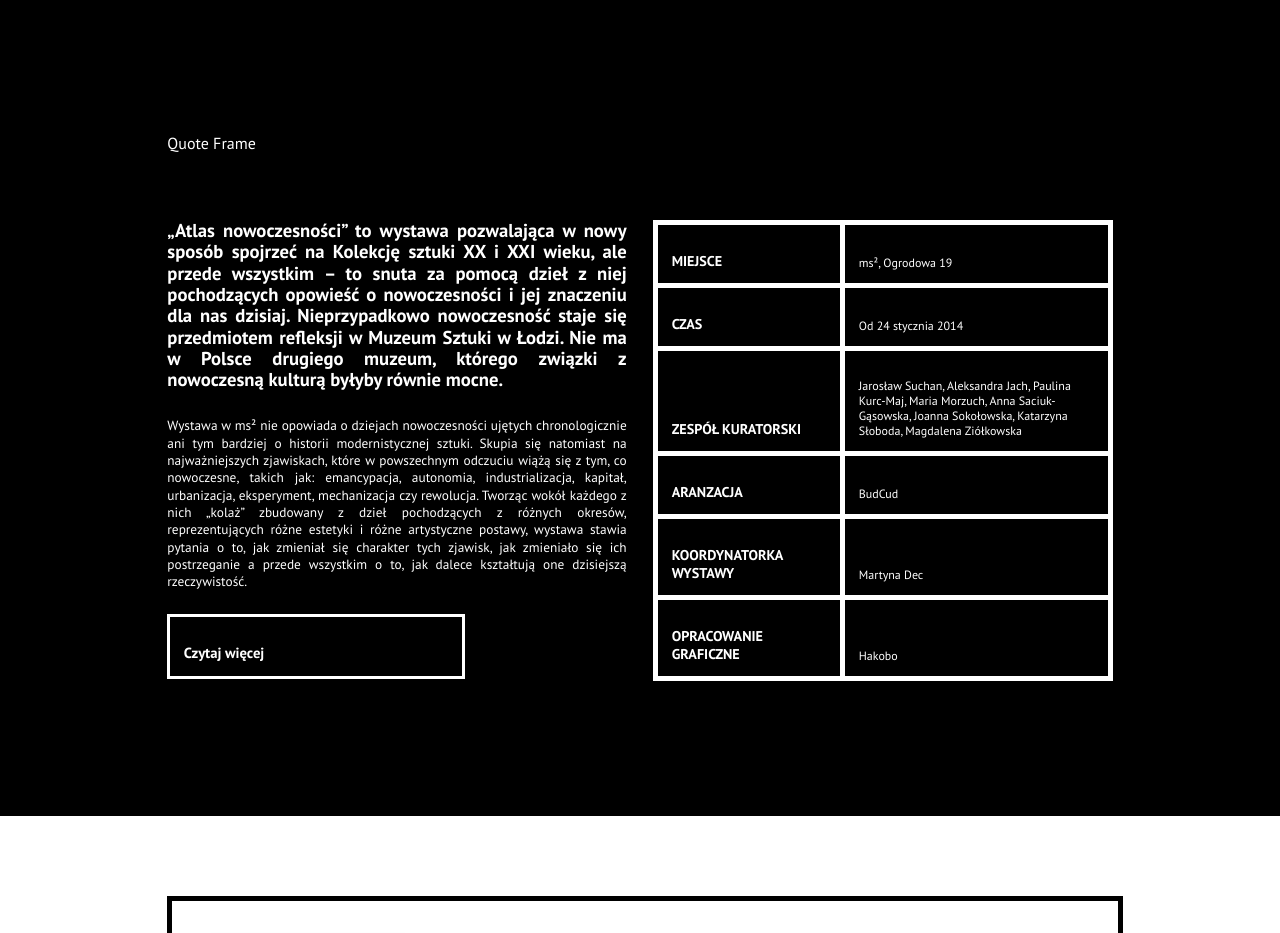
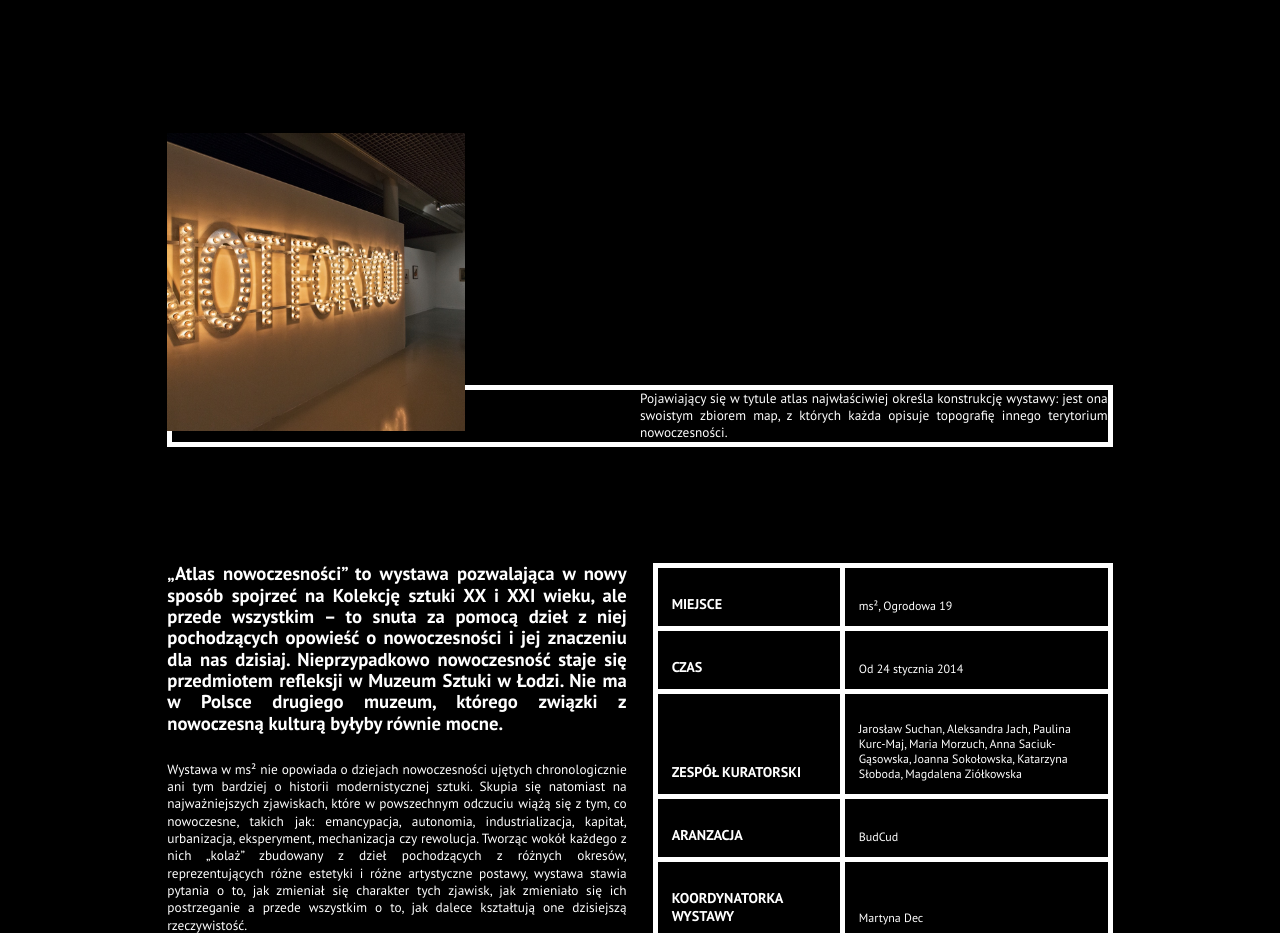
Before and after one commit to jasiek-k/GVI, a React (Create React App) app: page / in a window 1280 px wide. Shown: the part 800-1733 px from the top of the page. Built offline with nearby package versions, Linux system fonts and the light colour scheme.

Commit message:
quote frame WIP

```diff
--- a/src/components/common/text/Text.component.js
+++ b/src/components/common/text/Text.component.js
@@ -1,8 +1,7 @@
 import React from "react";
 import "./Text.styles.scss";
-
-const Text = ({ children, className, variant, ...props }) => {
-  return (
+// TO DO: styling for quote
+const Text = ({ children, className, variant, ...props }) => (
   <p
     className={`common-text
         ${variant === "intro" ? "intro" : "paragraph"}
@@ -12,6 +11,5 @@ const Text = ({ children, className, variant, ...props }) => {
     {children}
   </p>
 );
-};
 
 export default Text;
--- a/src/components/onePager/OnePager.component.js
+++ b/src/components/onePager/OnePager.component.js
@@ -21,7 +21,7 @@ const OnePager = () => {
   const resourceRef = useRef();
   const sectionsRefs = [infoRef, generativeRef, photoRef, resourceRef];
   useAlgorithm();
-  useScrollTop();
+  // useScrollTop();
 
   const changeLang = useCallback((item) => {
     localStorage.setItem("atlasLang", item);
--- a/src/sections/informationSection/components/quoteFrame/QuoteFrame.component.js
+++ b/src/sections/informationSection/components/quoteFrame/QuoteFrame.component.js
@@ -1,7 +1,22 @@
 import React from "react";
+import { FormattedMessage } from 'react-intl';
+
+import photo from "../../../../assets/images/grid6.jpg";
+import Text from '../../../../components/common/text/Text.component';
+
+import './QuoteFrame.styles.scss';
 
 const QuoteFrame = () => {
-  return <div>Quote Frame</div>;
+  return (
+    <div className="quote-frame">
+      <img className="quote-frame__photo" src={photo} alt="" />
+      <div className="quote-frame__text">
+        <Text className="quote-frame__text-span">
+          <FormattedMessage id="informative:quoteFrame" />
+        </Text>
+      </div>
+    </div>
+  );
 };
 
 export default QuoteFrame;
--- /dev/null
+++ b/src/sections/informationSection/components/quoteFrame/QuoteFrame.styles.scss
@@ -0,0 +1,23 @@
+.quote-frame {
+  width: 100%;
+
+  &__photo {
+    width: 23.23vw;
+    z-index: 50;
+    position: relative;
+  }
+
+  &__text {
+    z-index: 0;
+    position: relative;
+    top: -50px;
+    //width: 88.385vw;
+    border: 5px solid #fff;
+
+    &-span {
+      width: 50%;
+      margin-right: 0;
+      margin-left: auto;
+    }
+  }
+}
--- a/src/sections/resourceSection/ResourceSection.component.js
+++ b/src/sections/resourceSection/ResourceSection.component.js
@@ -6,8 +6,8 @@ import MediaBar from "./components/mediaBar/MediaBar.component";
 
 import "./ResourceSection.styles.scss";
 
-const ResourceSection = () => (
-  <div className="resource-section">
+const ResourceSection = React.forwardRef((props, ref) => (
+  <div ref={ref} className="resource-section">
     <MediaBar />
     <div className="resource-section__buttons">
       {resourceContent.map((item, index) => (
@@ -21,6 +21,6 @@ const ResourceSection = () => (
       ))}
     </div>
   </div>
-);
+));
 
 export default memo(ResourceSection);
--- a/src/sections/resourceSection/ResourceSection.styles.scss
+++ b/src/sections/resourceSection/ResourceSection.styles.scss
@@ -3,7 +3,6 @@
   width: 100%;
   margin-left: 0;
   margin-right: 0;
-
 
   &__buttons {
     padding-top: 10.41667vw;
--- a/src/translations/en.json
+++ b/src/translations/en.json
@@ -3,13 +3,12 @@
   "navbar:generativity": "Generativity",
   "navbar:photos": "Photos",
   "navbar:resources": "Resources",
-
+  "informative:quoteFrame": "Pojawiający się w tytule atlas najwłaściwiej określa konstrukcję wystawy: jest ona swoistym zbiorem map, z których każda opisuje topografię innego terytorium nowoczesności.",
   "informative:intro": "„Atlas nowoczesności” to wystawa pozwalająca w nowy sposób spojrzeć na Kolekcję sztuki XX i XXI wieku, ale przede wszystkim – to snuta za pomocą dzieł z niej pochodzących opowieść o nowoczesności i jej znaczeniu dla nas dzisiaj. Nieprzypadkowo nowoczesność staje się przedmiotem refleksji w Muzeum Sztuki w Łodzi. Nie ma w Polsce drugiego muzeum, którego związki z nowoczesną kulturą byłyby równie mocne.",
   "informative:firstParagraph": "Wystawa w ms² nie opowiada o dziejach nowoczesności ujętych chronologicznie ani tym bardziej o historii modernistycznej sztuki. Skupia się natomiast na najważniejszych zjawiskach, które w powszechnym odczuciu wiążą się z tym, co nowoczesne, takich jak: emancypacja, autonomia, industrializacja, kapitał, urbanizacja, eksperyment, mechanizacja czy rewolucja. Tworząc wokół każdego z nich „kolaż” zbudowany z dzieł pochodzących z różnych okresów, reprezentujących różne estetyki i różne artystyczne postawy, wystawa stawia pytania o to, jak zmieniał się charakter tych zjawisk, jak zmieniało się ich postrzeganie a przede wszystkim o to, jak dalece kształtują one dzisiejszą rzeczywistość.",
   "informative:secondParagraph": "„Atlas nowoczesności” to kolejny etap rozpoczętych siedem lat temu prac nad kolekcją Muzeum Sztuki, których celem jest badanie, reinterpretacja i aktualizowanie znaczeń znajdujących się w niej dzieł. Prace te zostały zainaugurowane realizacją w latach 2007-2008 serii trzech wystaw ukazujących muzealne zbiory z trzech różnych perspektyw badawczych: politycznej, formalistycznej i psychoanalitycznej. Od 2008 roku zbiory te są wystawiane w najnowszym oddziale Muzeum Sztuki, ms2, a ich kolejne prezentacje zrywają zarówno z chronologicznym układem dzieł, jak i ideą „wystawy stałej”. W ramach pracy nad kolekcją realizowane są kolejne projekty wystawiennicze na nowo odkrywające zawarty w niej potencjał – także w konfrontacji z innymi kolekcjami (jak np. w wystawie „Korespondencje. Sztuka nowoczesna i uniwersalizm”).",
   "informative:thirdParagraph": "Kolekcję udostępniono publiczności po raz pierwszy w lutym 1931 r. w pierwotnej siedzibie muzeum w ratuszu przy Placu Wolności 1. Zbiory grupy „a.r.” gromadzone były w latach 1929–32 i uzupełniane do 1938 roku. Inicjatorem i głównym animatorem akcji pozyskiwania darów od artystów był malarz i teoretyk sztuki Władysław Strzemiński, aktywnie wspierany przez rzeźbiarkę Katarzynę Kobro, malarza Henryka Stażewskiego oraz poetów Jana Brzękowskiego i Juliana Przybosia. Zebrana Kolekcja w swym wymiarze ideowym stanowi obraz preferencji artystycznych Strzemińskiego, choć jej kształt ostateczny jest wypadkową działań wielu osób, w tym Henryka Stażewskiego, Hansa Arpa i Michela Seuphora.",
   "informative:fourthParagraph": "Kolekcja grupy „a.r” stanowiła przegląd awangardowych nurtów i tendencji końca lat 20. minionego wieku i stała się początkiem zbiorów sztuki nowoczesnej, które są wciąż uzupełniane współczesnymi dziełami z obszaru sztuki eksperymentującej. Niezmienne otwarcie na współczesność jest kontynuacją ideowych źródeł, które doprowadziły do powstania kolekcji. W ramach nowej odsłony zaprezentowano prace awangardowych twórców z kolekcji grupy „a.r.”, m.in.: Maxa Ernsta, Władysława Strzemińskiego, Katarzyny Kobro, Kurta Schwittersa, Kazimierza Podsadeckiego, Enrico Prampoliniego, Janusza Marii Brzeskiego, Teresy Żarnower, Mieczysława Szczuki. W kontekście zagadnień tworzących nowoczesność usytuowane są prace m.in. Włodzimierza Borowskiego, Dereka Boshiera, Christiana Boltanskiego, Josepha Beuysa, Bridget Riley, Aliny Szapocznikow, Ewy Partum, Krzysztofa Wodiczki, Edwarda Krasińskiego, Alego Kazmy, Barbary Hammer, Agnieszki Kalinowskiej, Zofii Kulik, Jadwigi Maziarskiej, Erny Rosenstein, Jadwigi Sawickej, Ahlam Shibli, Mladena Stilinovića, Mony Vătămanu & Florin Tudor, Haegue Yang, Konrada Smoleńskiego, Cezarego Bodzianowskiego, Liama Gillicka, Zbigniewa Libery, Artura Żmijewskiego, Julity Wójcik, Antje Majewski czy Allana Sekuly, a także obiekty i druki ulotne pochodzące z archiwum Muzeum, m. in. scenopis rysunkowy do filmu „Jan Matejko” Andrzeja Wajdy.",
-
   "informative:titlePlace": "miejsce",
   "informative:contentPlace": "ms², Ogrodowa 19",
   "informative:titleTime": "czas",
@@ -24,13 +23,10 @@
   "informative:contentGraphics": "Hakobo",
   "informative:readMore": "Read more",
   "informative:readLess": "Read less",
-
   "resources:discusionTitle": "Atlas nowoczesności. Dyskusja z udziałem Marii Poprzęckiej, Karoliny Sikorskiej i Jarosława Suchana",
   "resources:movieTitle": "Atlas nowoczesności. Film o wystawie",
   "resources:buyTicketTitle": "Kup bilet na wystawę",
   "resources:folderDownloadTitle": " Atlas nowoczesności\n- folder wystawy",
-
   "mediaBar:caption": "Visit ms website",
-
   "footer:caption": "Jan Klamka x Museum of Art in Łodź © 2020"
 }
--- a/src/translations/pl.json
+++ b/src/translations/pl.json
@@ -3,13 +3,12 @@
   "navbar:generativity": "Generatywność",
   "navbar:photos": "Zdjęcia",
   "navbar:resources": "Zasoby",
-
+  "informative:quoteFrame": "Pojawiający się w tytule atlas najwłaściwiej określa konstrukcję wystawy: jest ona swoistym zbiorem map, z których każda opisuje topografię innego terytorium nowoczesności.",
   "informative:intro": "„Atlas nowoczesności” to wystawa pozwalająca w nowy sposób spojrzeć na Kolekcję sztuki XX i XXI wieku, ale przede wszystkim – to snuta za pomocą dzieł z niej pochodzących opowieść o nowoczesności i jej znaczeniu dla nas dzisiaj. Nieprzypadkowo nowoczesność staje się przedmiotem refleksji w Muzeum Sztuki w Łodzi. Nie ma w Polsce drugiego muzeum, którego związki z nowoczesną kulturą byłyby równie mocne.",
   "informative:firstParagraph": "Wystawa w ms² nie opowiada o dziejach nowoczesności ujętych chronologicznie ani tym bardziej o historii modernistycznej sztuki. Skupia się natomiast na najważniejszych zjawiskach, które w powszechnym odczuciu wiążą się z tym, co nowoczesne, takich jak: emancypacja, autonomia, industrializacja, kapitał, urbanizacja, eksperyment, mechanizacja czy rewolucja. Tworząc wokół każdego z nich „kolaż” zbudowany z dzieł pochodzących z różnych okresów, reprezentujących różne estetyki i różne artystyczne postawy, wystawa stawia pytania o to, jak zmieniał się charakter tych zjawisk, jak zmieniało się ich postrzeganie a przede wszystkim o to, jak dalece kształtują one dzisiejszą rzeczywistość.",
   "informative:secondParagraph": "„Atlas nowoczesności” to kolejny etap rozpoczętych siedem lat temu prac nad kolekcją Muzeum Sztuki, których celem jest badanie, reinterpretacja i aktualizowanie znaczeń znajdujących się w niej dzieł. Prace te zostały zainaugurowane realizacją w latach 2007-2008 serii trzech wystaw ukazujących muzealne zbiory z trzech różnych perspektyw badawczych: politycznej, formalistycznej i psychoanalitycznej. Od 2008 roku zbiory te są wystawiane w najnowszym oddziale Muzeum Sztuki, ms2, a ich kolejne prezentacje zrywają zarówno z chronologicznym układem dzieł, jak i ideą „wystawy stałej”. W ramach pracy nad kolekcją realizowane są kolejne projekty wystawiennicze na nowo odkrywające zawarty w niej potencjał – także w konfrontacji z innymi kolekcjami (jak np. w wystawie „Korespondencje. Sztuka nowoczesna i uniwersalizm”).",
   "informative:thirdParagraph": "Kolekcję udostępniono publiczności po raz pierwszy w lutym 1931 r. w pierwotnej siedzibie muzeum w ratuszu przy Placu Wolności 1. Zbiory grupy „a.r.” gromadzone były w latach 1929–32 i uzupełniane do 1938 roku. Inicjatorem i głównym animatorem akcji pozyskiwania darów od artystów był malarz i teoretyk sztuki Władysław Strzemiński, aktywnie wspierany przez rzeźbiarkę Katarzynę Kobro, malarza Henryka Stażewskiego oraz poetów Jana Brzękowskiego i Juliana Przybosia. Zebrana Kolekcja w swym wymiarze ideowym stanowi obraz preferencji artystycznych Strzemińskiego, choć jej kształt ostateczny jest wypadkową działań wielu osób, w tym Henryka Stażewskiego, Hansa Arpa i Michela Seuphora.",
   "informative:fourthParagraph": "Kolekcja grupy „a.r” stanowiła przegląd awangardowych nurtów i tendencji końca lat 20. minionego wieku i stała się początkiem zbiorów sztuki nowoczesnej, które są wciąż uzupełniane współczesnymi dziełami z obszaru sztuki eksperymentującej. Niezmienne otwarcie na współczesność jest kontynuacją ideowych źródeł, które doprowadziły do powstania kolekcji. W ramach nowej odsłony zaprezentowano prace awangardowych twórców z kolekcji grupy „a.r.”, m.in.: Maxa Ernsta, Władysława Strzemińskiego, Katarzyny Kobro, Kurta Schwittersa, Kazimierza Podsadeckiego, Enrico Prampoliniego, Janusza Marii Brzeskiego, Teresy Żarnower, Mieczysława Szczuki. W kontekście zagadnień tworzących nowoczesność usytuowane są prace m.in. Włodzimierza Borowskiego, Dereka Boshiera, Christiana Boltanskiego, Josepha Beuysa, Bridget Riley, Aliny Szapocznikow, Ewy Partum, Krzysztofa Wodiczki, Edwarda Krasińskiego, Alego Kazmy, Barbary Hammer, Agnieszki Kalinowskiej, Zofii Kulik, Jadwigi Maziarskiej, Erny Rosenstein, Jadwigi Sawickej, Ahlam Shibli, Mladena Stilinovića, Mony Vătămanu & Florin Tudor, Haegue Yang, Konrada Smoleńskiego, Cezarego Bodzianowskiego, Liama Gillicka, Zbigniewa Libery, Artura Żmijewskiego, Julity Wójcik, Antje Majewski czy Allana Sekuly, a także obiekty i druki ulotne pochodzące z archiwum Muzeum, m. in. scenopis rysunkowy do filmu „Jan Matejko” Andrzeja Wajdy.",
-
   "informative:titlePlace": "miejsce",
   "informative:contentPlace": "ms², Ogrodowa 19",
   "informative:titleTime": "czas",
@@ -24,13 +23,10 @@
   "informative:contentGraphics": "Hakobo",
   "informative:readMore": "Czytaj więcej",
   "informative:readLess": "Czytaj mniej",
-
   "resources:discusionTitle": "Atlas nowoczesności. Dyskusja z udziałem Marii Poprzęckiej, Karoliny Sikorskiej i Jarosława Suchana",
   "resources:movieTitle": "Atlas nowoczesności. Film o wystawie",
   "resources:buyTicketTitle": "Kup bilet na wystawę",
   "resources:folderDownloadTitle": " Atlas nowoczesności\n- folder wystawy",
-
   "mediaBar:caption": "Odwiedź stronę ms",
-
   "footer:caption": "Jan Klamka x Muzeum Sztuki w Łodzi © 2020"
 }
```
Lines whose indentation alone changed are shown as unchanged.
